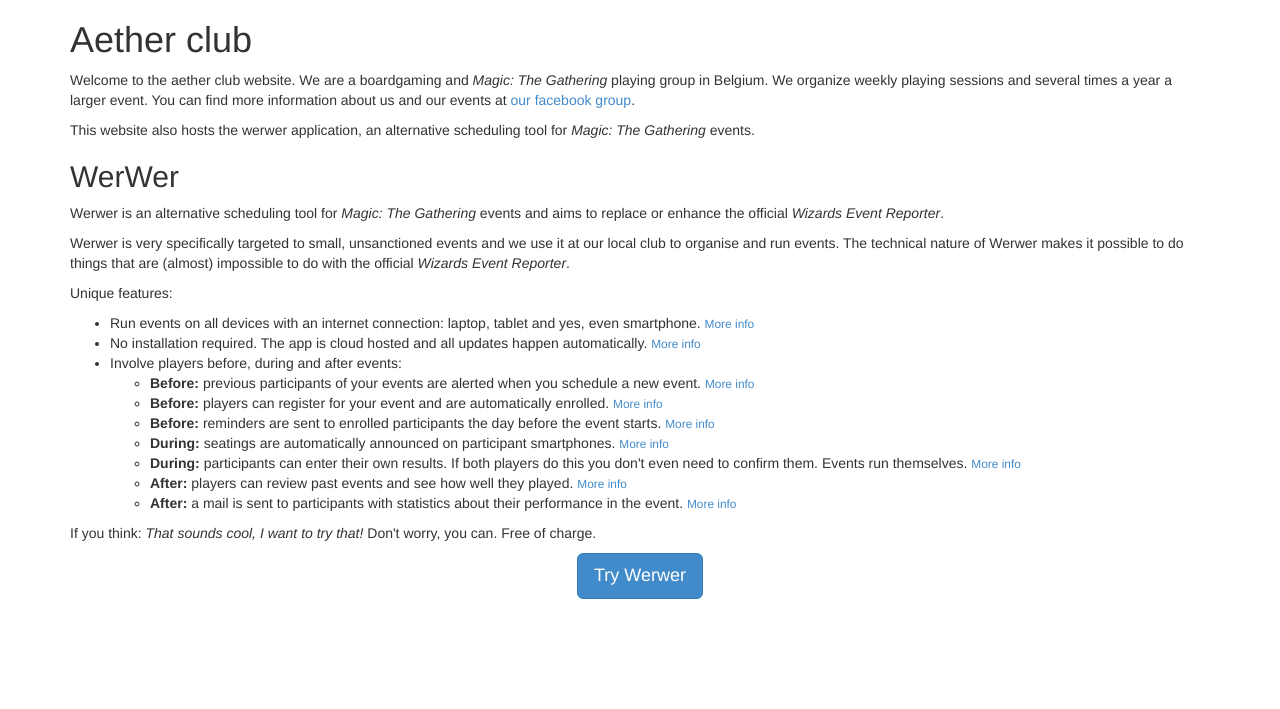
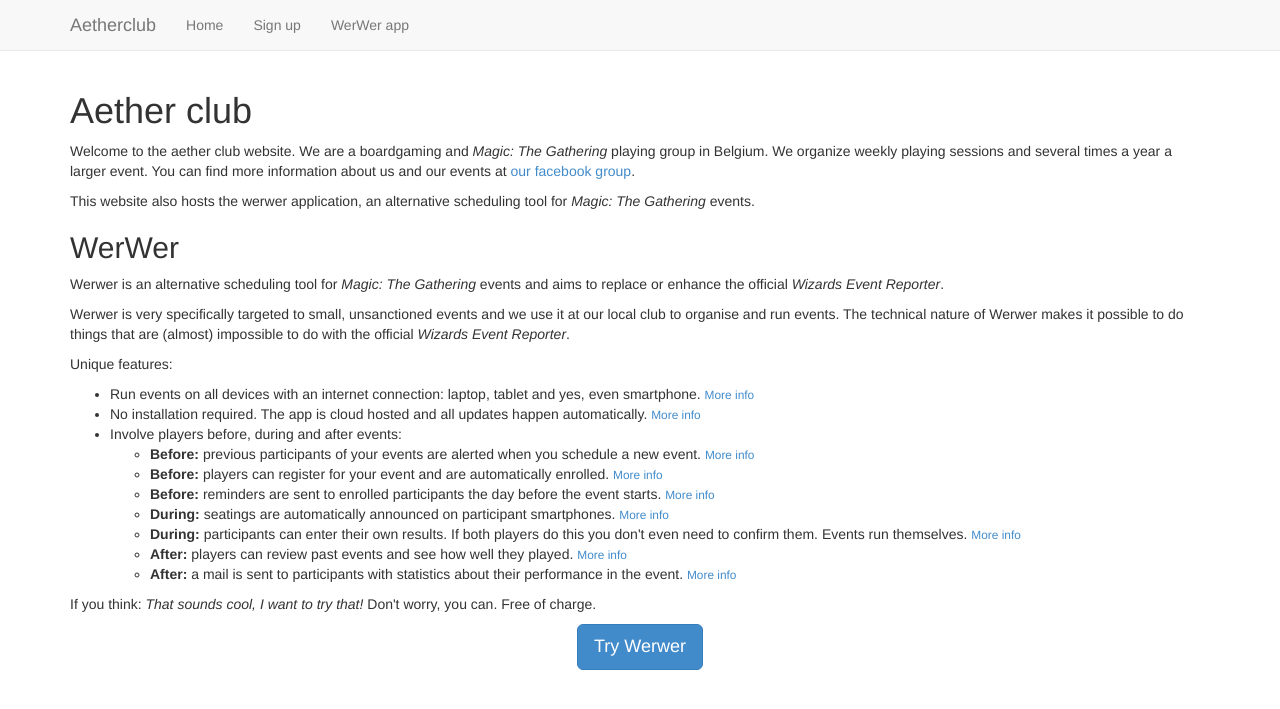
Before and after one commit to oliviersels/werwer, a Django app: page / in a window 1280 px wide. Shown: the top 709 px of the page. Run offline with Django 3.2, Linux system fonts and the light colour scheme; parts of the project's set-up code (start-up, migrations or seed data) failed here and were passed over; some libraries are stand-ins or nearby versions.

Commit message:
Add a navbar to wersite + small improvements

```diff
--- a/wersite/templates/wersite/base.html
+++ b/wersite/templates/wersite/base.html
@@ -46,6 +46,26 @@
         </script>
     </head>
     <body>
+        <nav class="navbar navbar-default navbar-static-top" role="navigation">
+            <div class="container">
+                <div class="navbar-header">
+                    <button type="button" class="navbar-toggle" data-toggle="collapse" data-target="#navbar-collapse-1">
+                        <span class="sr-only">Toggle navigation</span>
+                        <span class="icon-bar"></span>
+                        <span class="icon-bar"></span>
+                        <span class="icon-bar"></span>
+                    </button>
+                    <a class="navbar-brand" href="{% url 'wersite-root' %}">Aetherclub</a>
+                </div>
+                <div class="collapse navbar-collapse" id="navbar-collapse-1">
+                    <ul class="nav navbar-nav">
+                        <li><a href="{% url 'wersite-root' %}">{% trans "Home" %}</a></li>
+                        <li><a href="{% url 'wersite-signup' %}">{% trans "Sign up" %}</a></li>
+                        <li><a href="{% url 'werwer-root' %}">{% trans "WerWer app" %}</a></li>
+                    </ul>
+                </div>
+            </div>
+        </nav>
         {% block content %}
         {% endblock %}
     </body>
--- a/wersite/templates/wersite/logged-out.html
+++ b/wersite/templates/wersite/logged-out.html
@@ -7,6 +7,7 @@
         <div class="col-md-12">
             <h1>Logged out</h1>
             <p>You successfully logged out.</p>
+            <p><a href="{% url 'wersite-root' %}">&larr; {% trans "Home page" %}</a></p>
         </div>
     </div>
 </div>
```
